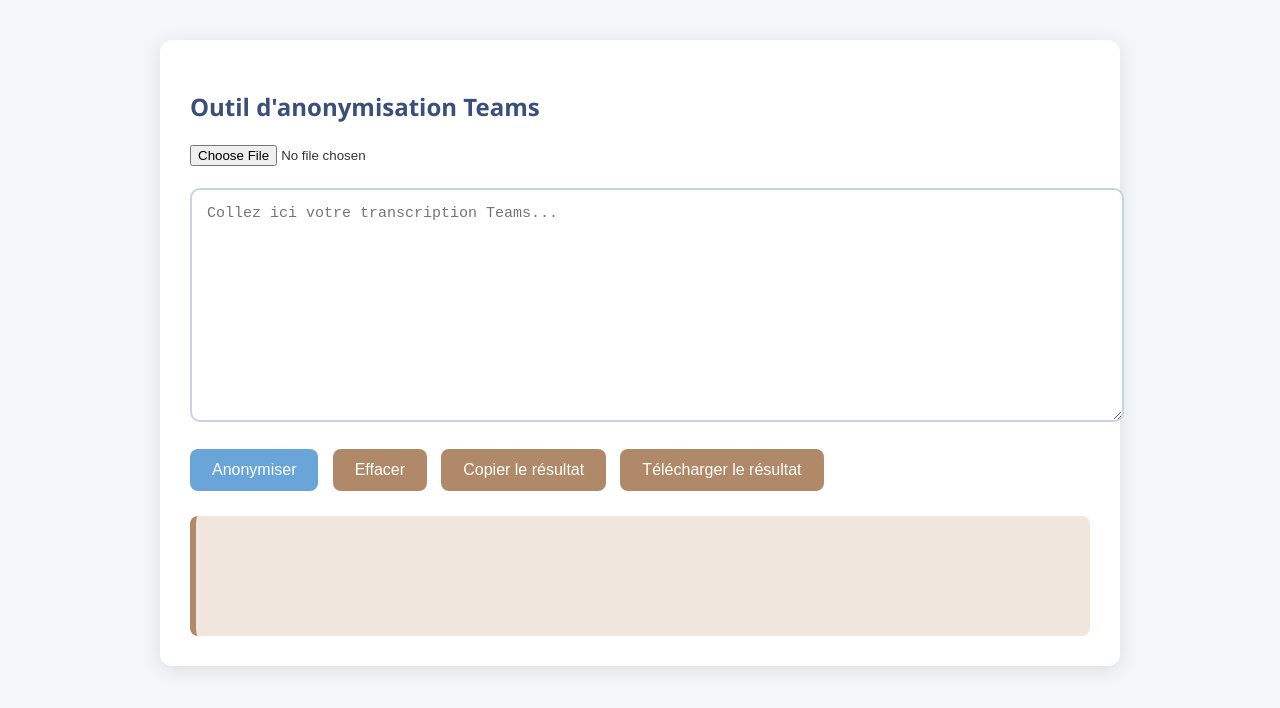
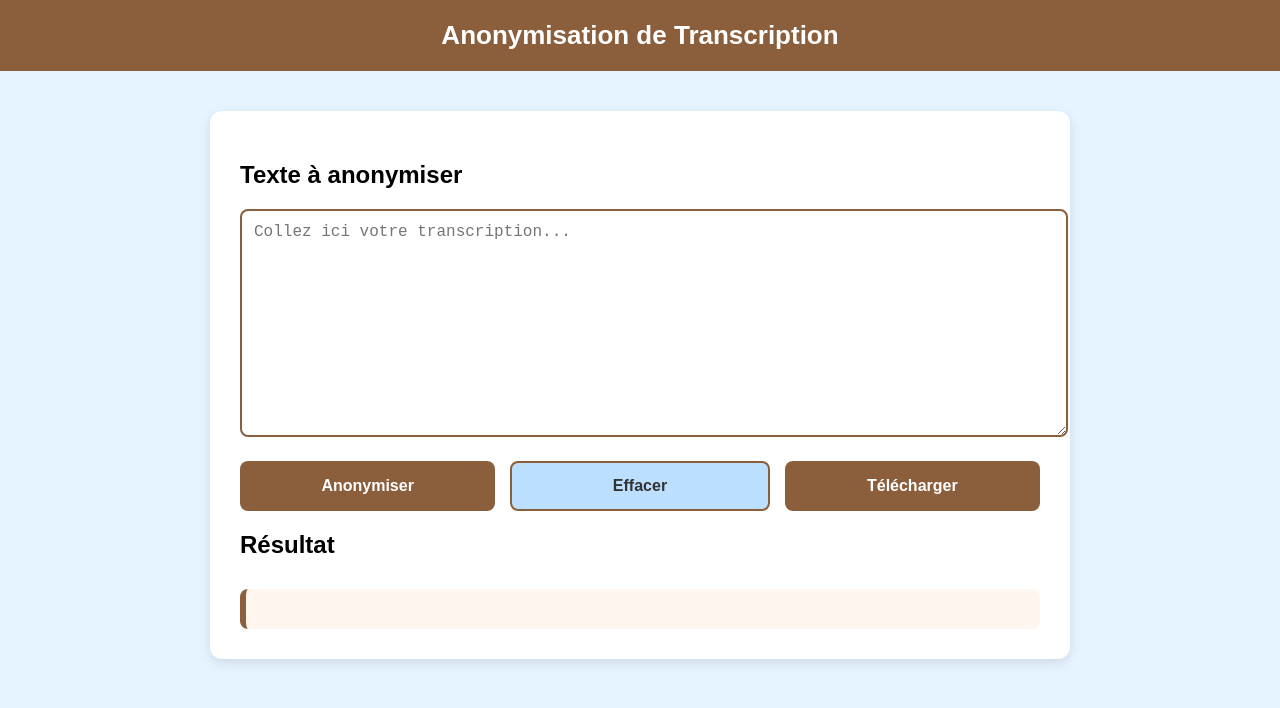
Before and after one commit to vaillantclaude/anonymiser-transcription-teams, a plain HTML site: page index.html in a window 1280 px wide. Drawn offline with nearby package versions, Linux system fonts and the light colour scheme.

Commit message:
Update title and styles in index.html

```diff
--- a/index.html
+++ b/index.html
@@ -2,151 +2,142 @@
 <html lang="fr">
 <head>
     <meta charset="UTF-8">
-    <title>Anonymisation Teams</title>
-
+    <title>Anonymisation de Transcription</title>
     <style>
         body {
-            font-family: "Segoe UI", Arial, sans-serif;
-            background: #f4f7fa;
+            font-family: Arial, sans-serif;
+            background: #e6f4ff; /* bleu ciel */
             margin: 0;
-            padding: 40px;
-            color: #333;
+            padding: 0;
         }
 
-        h2 {
-            color: #3a4f7a;
-            margin-bottom: 20px;
+        header {
+            background: #8b5e3c; /* marron */
+            color: white;
+            padding: 20px;
+            text-align: center;
+            font-size: 26px;
+            font-weight: bold;
         }
 
         .container {
-            max-width: 900px;
-            margin: auto;
-            background: #ffffff;
+            max-width: 800px;
+            margin: 40px auto;
+            background: white;
             padding: 30px;
             border-radius: 12px;
-            box-shadow: 0 4px 20px rgba(0,0,0,0.1);
+            box-shadow: 0 4px 12px rgba(0,0,0,0.1);
         }
 
         textarea {
             width: 100%;
             height: 200px;
-            padding: 15px;
-            border: 2px solid #c7d3e3;
-            border-radius: 10px;
-            font-size: 15px;
+            padding: 12px;
+            border: 2px solid #8b5e3c;
+            border-radius: 8px;
+            font-size: 16px;
             resize: vertical;
-            outline: none;
+        }
+
+        .buttons {
+            margin-top: 20px;
+            display: flex;
+            gap: 15px;
+        }
+
+        button {
+            flex: 1;
+            padding: 14px;
+            font-size: 16px;
+            font-weight: bold;
+            border: none;
+            border-radius: 8px;
+            cursor: pointer;
             transition: 0.2s;
         }
 
-        textarea:focus {
-            border-color: #6aa5d9;
-            box-shadow: 0 0 6px rgba(106,165,217,0.4);
+        .btn-anonymiser {
+            background: #8b5e3c;
+            color: white;
+        }
+        .btn-anonymiser:hover {
+            background: #6e482f;
         }
 
-        button {
-            padding: 12px 22px;
-            font-size: 16px;
-            border: none;
-            border-radius: 8px;
-            cursor: pointer;
-            margin-right: 10px;
-            transition: 0.2s;
+        .btn-effacer {
+            background: #bcdfff;
+            color: #333;
+            border: 2px solid #8b5e3c;
+        }
+        .btn-effacer:hover {
+            background: #a7d4ff;
         }
 
-        .btn-primary {
-            background: #6aa5d9;
+        .btn-telecharger {
+            background: #8b5e3c;
             color: white;
         }
-
-        .btn-primary:hover {
-            background: #5a94c7;
+        .btn-telecharger:hover {
+            background: #6e482f;
         }
 
-        .btn-secondary {
-            background: #b08968;
-            color: white;
-        }
-
-        .btn-secondary:hover {
-            background: #9a7757;
-        }
-
-        #resultat {
-            margin-top: 25px;
+        .result {
+            margin-top: 30px;
             padding: 20px;
-            background: #f0e6dd;
-            border-left: 6px solid #b08968;
+            background: #fff7ef;
+            border-left: 6px solid #8b5e3c;
             border-radius: 8px;
+            font-size: 16px;
             white-space: pre-wrap;
-            font-size: 15px;
-            min-height: 80px;
         }
     </style>
-
-    <script src="https://unpkg.com/mammoth/mammoth.browser.min.js"></script>
 </head>
 
 <body>
 
+<header>
+    Anonymisation de Transcription
+</header>
+
 <div class="container">
-    <h2>Outil d'anonymisation Teams</h2>
+    <h2>Texte à anonymiser</h2>
+    <textarea id="inputText" placeholder="Collez ici votre transcription..."></textarea>
 
-    <!-- AJOUT DU CHAMP FICHIER -->
-    <input type="file" id="fichier" onchange="chargerFichier()">
-    <br><br>
+    <div class="buttons">
+        <button class="btn-anonymiser" onclick="anonymiser()">Anonymiser</button>
+        <button class="btn-effacer" onclick="effacer()">Effacer</button>
+        <button class="btn-telecharger" onclick="telecharger()">Télécharger</button>
+    </div>
 
-    <textarea id="texte" placeholder="Collez ici votre transcription Teams..."></textarea>
-
-    <br><br>
-
-    <button class="btn-primary" onclick="anonymiser()">Anonymiser</button>
-    <button class="btn-secondary" onclick="effacer()">Effacer</button>
-    <button class="btn-secondary" onclick="copier()">Copier le résultat</button>
-    <button class="btn-secondary" onclick="telecharger()">Télécharger le résultat</button>
-
-    <div id="resultat"></div>
+    <h2>Résultat</h2>
+    <div id="result" class="result"></div>
 </div>
 
 <script>
-function chargerFichier() {
-    const fichier = document.getElementById("fichier").files[0];
-    if (!fichier) return;
+function anonymiser() {
+    const text = document.getElementById("inputText").value;
 
-    const extension = fichier.name.split('.').pop().toLowerCase();
+    fetch("http://127.0.0.1:8000/anonymiser", {
+        method: "POST",
+        headers: { "Content-Type": "application/json" },
+        body: JSON.stringify({ texte: text })
+    })
+    .then(response => response.json())
+    .then(data => {
+        document.getElementById("result").textContent = data.texte_anonymise;
+    })
+    .catch(error => {
+        document.getElementById("result").textContent = "Erreur : " + error;
+    });
+}
 
-    if (extension === "txt") {
-        const reader = new FileReader();
-        reader.onload = function(e) {
-            document.getElementById("texte").value = e.target.result;
-        };
-        reader.readAsText(fichier);
-    }
-
-    else if (extension === "docx") {
-        const reader = new FileReader();
-        reader.onload = function(e) {
-            const arrayBuffer = e.target.result;
-
-            mammoth.extractRawText({ arrayBuffer: arrayBuffer })
-                .then(function(result) {
-                    document.getElementById("texte").value = result.value;
-                })
-                .catch(function(err) {
-                    alert("Erreur lors de la lecture du fichier .docx");
-                    console.error(err);
-                });
-        };
-        reader.readAsArrayBuffer(fichier);
-    }
-
-    else {
-        alert("Format non supporté. Utilisez .txt ou .docx");
-    }
+function effacer() {
+    document.getElementById("inputText").value = "";
+    document.getElementById("result").textContent = "";
 }
 
 function telecharger() {
-    const texte = document.getElementById("resultat").innerText;
+    const texte = document.getElementById("result").textContent;
 
     if (!texte) {
         alert("Aucun texte à télécharger.");
@@ -163,41 +154,6 @@
 
     URL.revokeObjectURL(url);
 }
-
-async function anonymiser() {
-    const contenu = document.getElementById("texte").value;
-
-    const response = await fetch("http://127.0.0.1:8000/anonymiser", {
-        method: "POST",
-        headers: { "Content-Type": "application/json" },
-        body: JSON.stringify({ contenu })
-    });
-
-    const data = await response.json();
-    document.getElementById("resultat").innerText = data.texte_anonymise;
-}
-
-function effacer() {
-    document.getElementById("texte").value = "";
-    document.getElementById("resultat").innerText = "";
-}
-
-function copier() {
-    const texte = document.getElementById("resultat").innerText;
-
-    if (!texte) {
-        alert("Aucun texte à copier.");
-        return;
-    }
-
-    navigator.clipboard.writeText(texte)
-        .then(() => {
-            alert("Texte anonymisé copié !");
-        })
-        .catch(() => {
-            alert("Impossible de copier le texte.");
-        });
-}
 </script>
 
 </body>
```
